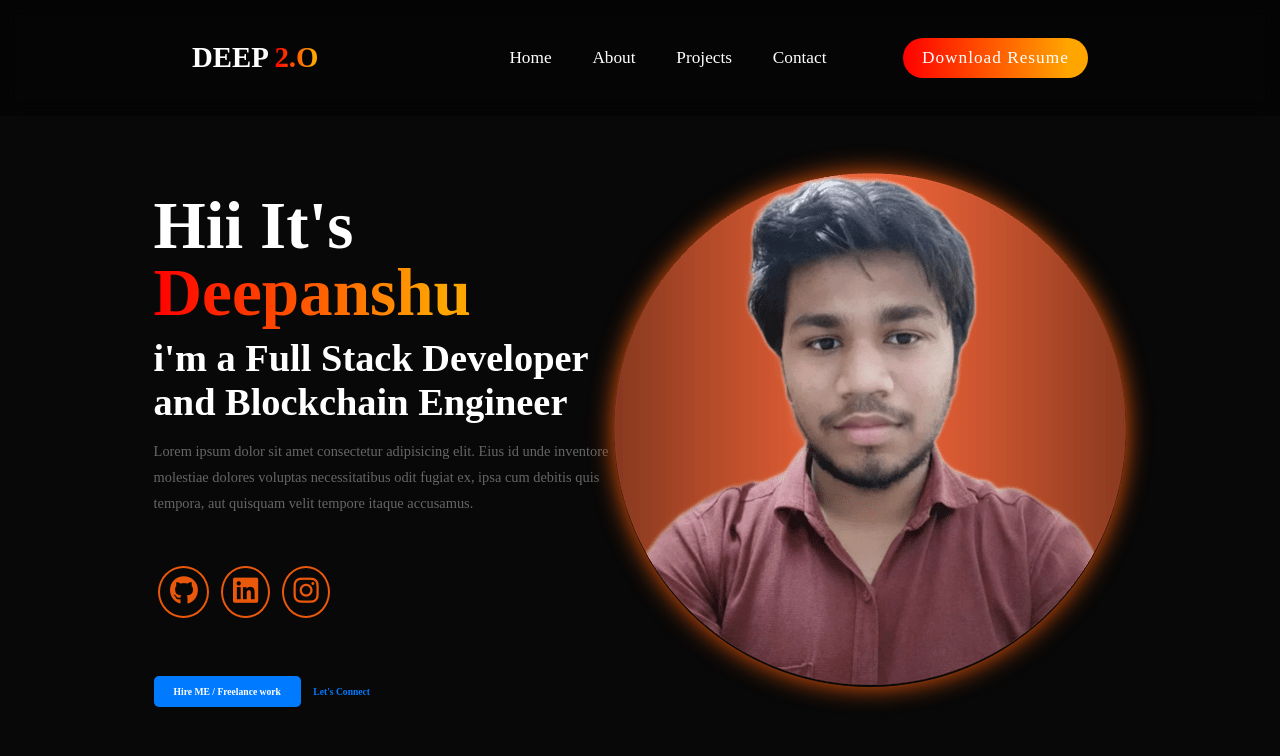
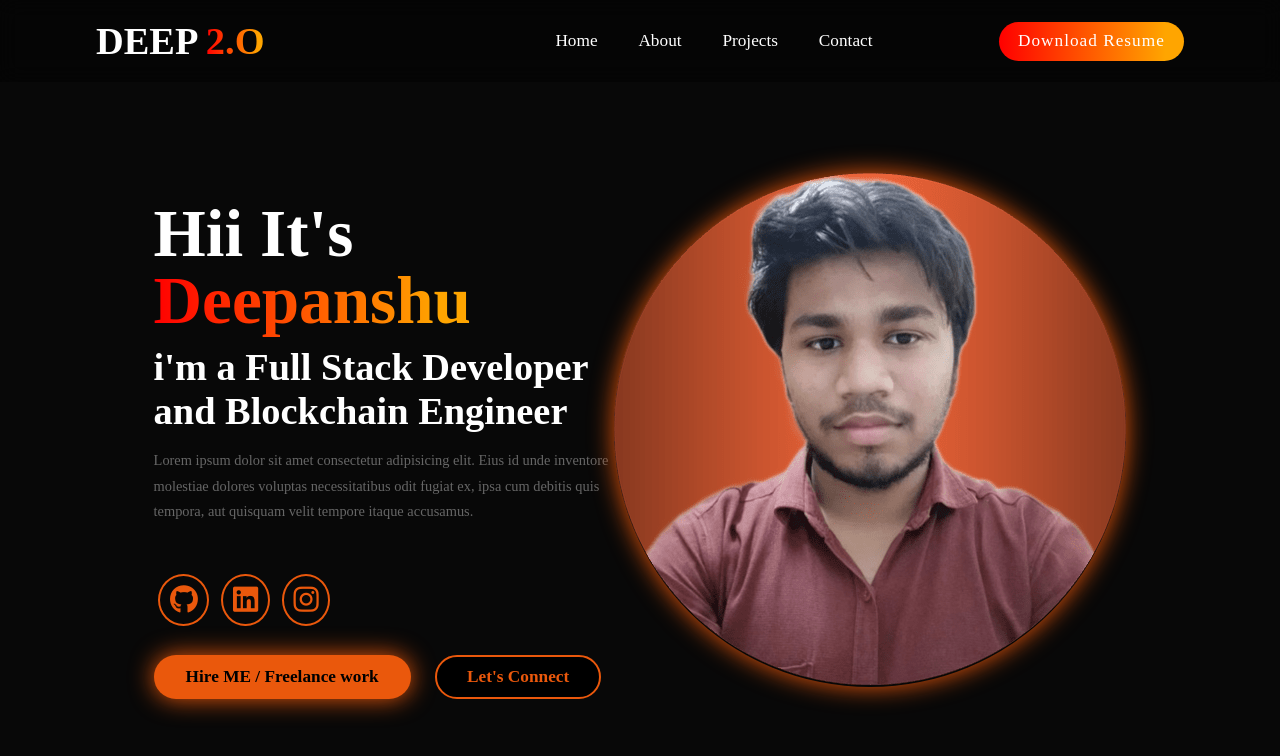
Before and after one commit to Deepanshu-Baghel/basic-portfolio, a plain HTML site: page index.html in a window 1280 px wide. Drawn offline with Linux system fonts and the light colour scheme.

Commit message:
`Refactor CSS and HTML for buttons and header`

```diff
--- a/index.html
+++ b/index.html
@@ -50,7 +50,7 @@
 
         <div class="buttons">
           <a href="#" class="btn">Hire ME / Freelance work</a>
-          <a href="#contact">Let's Connect</a>
+          <a href="#contact" class="btn">Let's Connect</a>
         </div>
       </div>
 
--- a/style.css
+++ b/style.css
@@ -26,13 +26,12 @@ header{
   width: 100%;
   top: 0;
   left: 0;
-  padding: 4rem 15%;
+  padding: 2rem;
   background: rgba(0, 0, 0, 0.3);
   backdrop-filter: blur(10px);
   display: flex;
   justify-content: space-between;
   align-items: center;
-  z-index: 1000;
 
 }
 #menu-icon{
@@ -41,7 +40,8 @@ header{
   display: none;
 }
 .logo{
-  font-size: 3rem;
+  padding-left: 8rem;
+  font-size: 4rem;
   color: var(--text-color);
   font-weight: 800;
   cursor: pointer;
@@ -76,6 +76,7 @@ SPAN{
 .boom-button{
   font-size: 1.8rem;
   padding: 1rem 2rem;
+  margin-right: 8rem;
   border-radius: 3rem;
   background: linear-gradient(270deg, orange 10%, red 100% );
   letter-spacing: 1px;
@@ -184,32 +185,41 @@ SPAN{
 /* Buttons */
 
 .buttons {
-  margin-top: 30px;
+  display: flex;
+  gap: 1.5rem;
+
 }
 
 .buttons .btn {
   display: inline-block;
-  padding: 10px 20px;
-  background: #007bff;
-  color: #fff;
-  text-decoration: none;
-  border-radius: 5px;
+  padding: 10px 30px;
+  background-color: var(--main-color);
+  box-shadow: 0 0 25px var(--main-color);
+  color: black;
+  font-size: 1.8rem;
+  border: 2px solid transparent;
+  font-weight: 600;
+  border-radius: 3rem;
   margin-right: 10px;
-  transition: background 0.3s ease;
+  transition: 0.3s ease-in-out;
 }
 
 .buttons .btn:hover {
-  background: #0056b3;
+  transform: scale(1.05);
+  box-shadow: 0 0 25px var(--main-color);
 }
 
-.buttons a {
-  color: #007bff;
-  text-decoration: none;
-  font-weight: bold;
+.buttons a:nth-of-type(2) {
+  background-color: black;
+  color: var(--main-color);
+  border: 2px solid var(--main-color);
+  box-shadow: 0 0 25px transparent;
 }
 
-.buttons a:hover {
-  text-decoration: underline;
+.buttons a:nth-of-type(2):hover {
+  box-shadow: 0 0 25px var(--main-color);
+  background-color: var(--main-color);
+  color: black;
 }
 
 /* Responsive Design */
```
